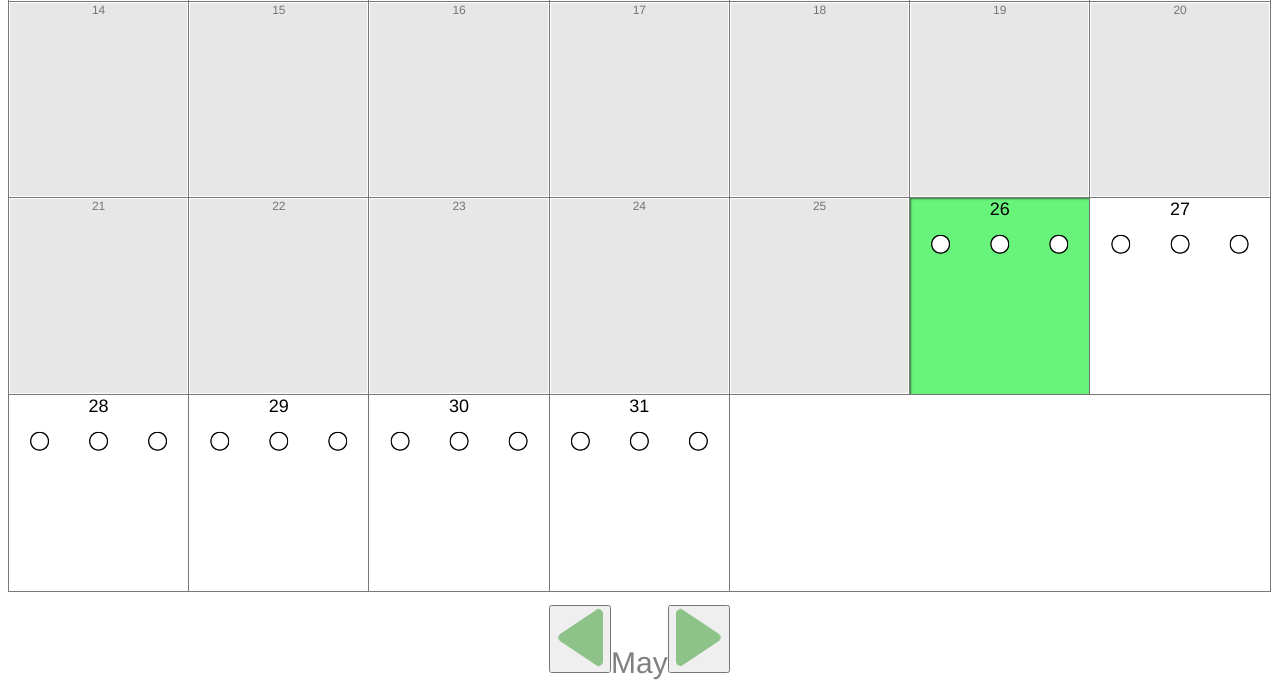
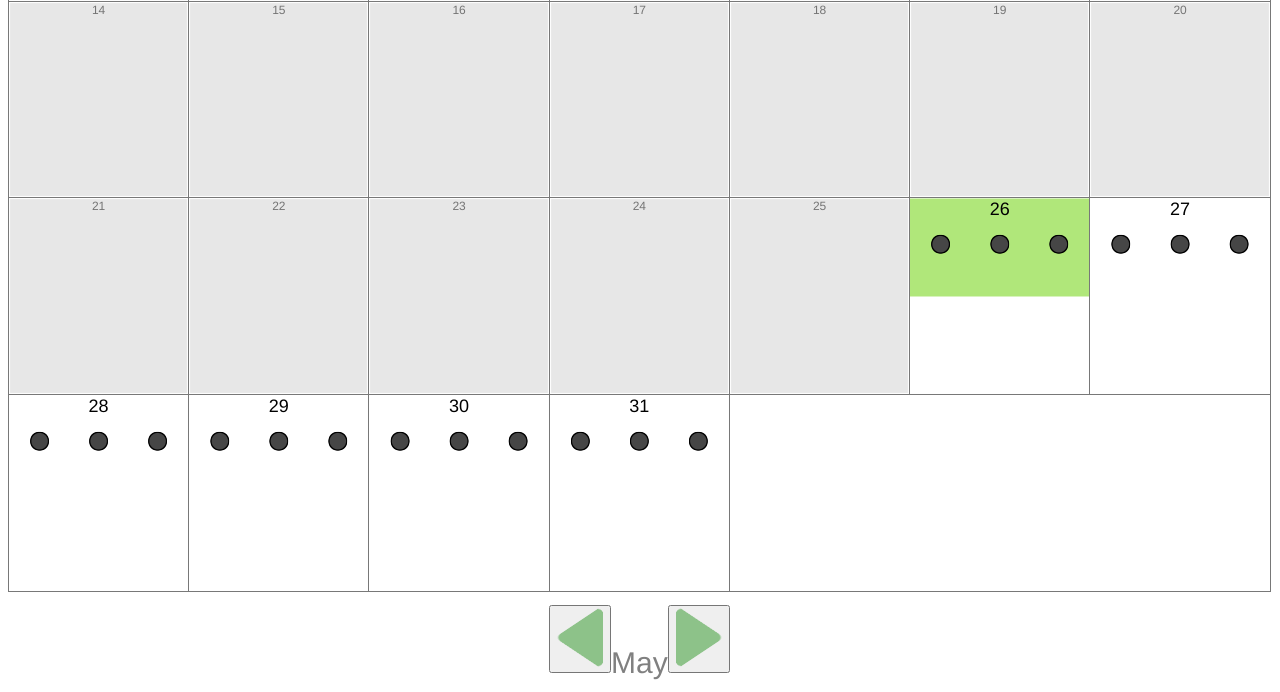
Before and after one commit to ericjsy/PocketPantry, a PHP site: page /meal_planner.html in a window 1280 px wide. Shown: the part 653-1345 px from the top of the page. Run offline with PHP 8.4, Linux system fonts and the light colour scheme; grey boxes labelled with a size stand in for pictures from a placeholder-image service; some libraries are stand-ins or nearby versions.

Commit message:
Fix: changed calendar selected-day colours

```diff
--- a/css/grocery_list.css
+++ b/css/grocery_list.css
@@ -72,8 +72,9 @@
     width: 100%;
 }
 .selected_date{
-    background-color: #68F47B !important;
-    box-shadow: inset 1px 1px 2px rgba(0,0,0,0.5);
+    background-color: #B0E77A !important;
+    /*box-shadow: inset 1px 1px 2px rgba(0,0,0,0.5);*/
+	background: linear-gradient(180deg, #B0E77A 50%, white 50%);
 }
 .greyout_date{
     background-color: #E7E7E7;
--- a/css/main_style_mobile.css
+++ b/css/main_style_mobile.css
@@ -57,10 +57,10 @@
     display: inline;
 }
 .planned {
-    color: #30B936;
+    color: #95D15B;
 }
 .un_planned {
-	color: white;
+	color: #464646;
 	text-shadow:
 	1px 1px 0 black,
 	-1px -1px 0 black,
--- a/css/meal_planner.css
+++ b/css/meal_planner.css
@@ -73,8 +73,9 @@
     width: 100%;
 }
 .selected_date{
-    background-color: #68F47B !important;
-    box-shadow: inset 1px 1px 2px rgba(0,0,0,0.5);
+    background-color: #B0E77A !important;
+    /*box-shadow: 2px 2px 0px white inset, -2px -2px 0px white inset;*/
+	background: linear-gradient(180deg, #B0E77A 50%, white 50%);
 }
 .greyout_date{
     background-color: #E7E7E7;
```
Also changed, not shown: img/greenBgCal.png (added).
